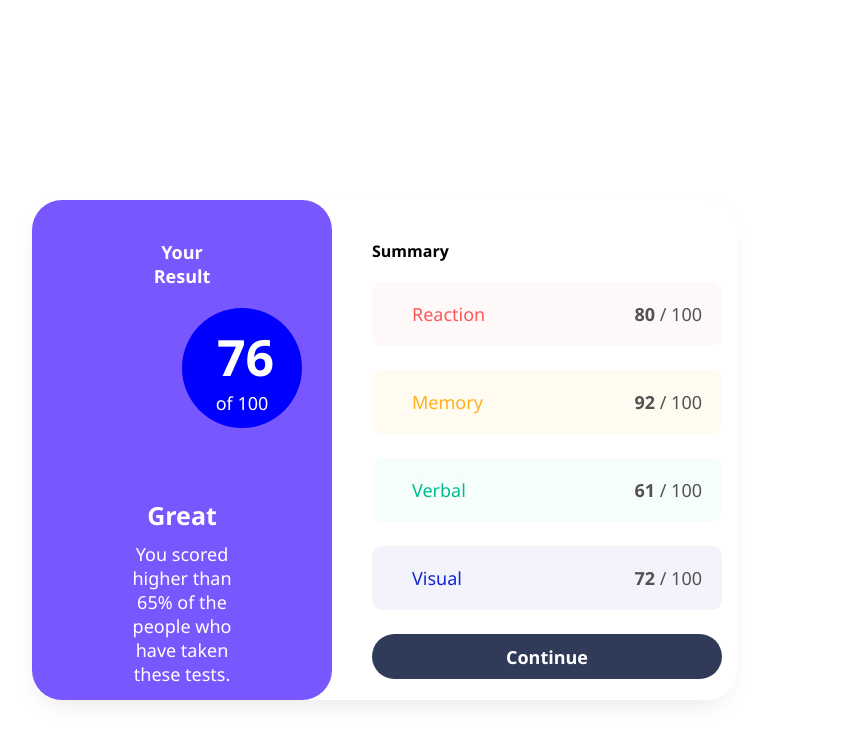
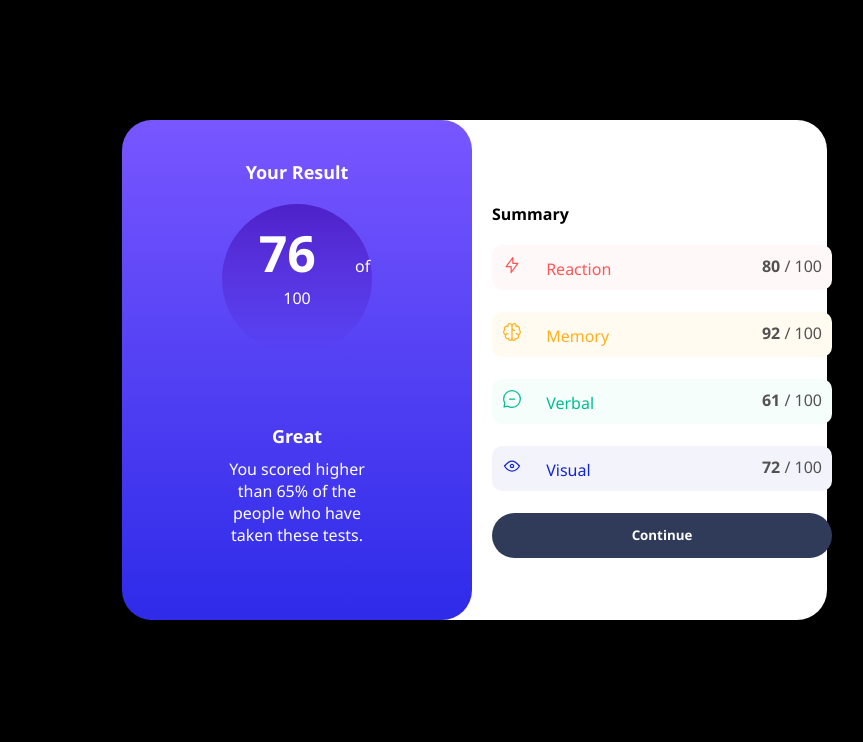
Before and after one commit to kaigwa/Results-Summary-Component-Solution, a plain HTML site: page index.html in a window 1280 px wide. Shown: the whole page, without its empty margins (163-1026 px from the left). Drawn offline with Linux system fonts and the light colour scheme.

Commit message:
new features

```diff
--- a/index.css
+++ b/index.css
@@ -2,18 +2,31 @@
   box-sizing: border-box;
   padding: 0;
   margin: 0;
-  font-size: 18px;
+  /* font-size: 18px; */
   font-family: 'Segoe UI', Tahoma, Geneva, Verdana, sans-serif;
 }
+
 body{
+  background-color: black;
+  padding: 20px 0;
+  margin: auto;
+}
+
+.component{
+  margin: auto;
+  width: 375px;
+  height: 700px;
   background-color: hsl(0, 20%, 100%);
 }
 
-
 .violet{
-  background:hsl(252, 100%, 67%);
-  width: 300px;
-  height: 100px;
+  background: linear-gradient(
+    hsl(252, 100%, 67%),
+    hsl(241, 81%, 54%)
+  );
+  width: 375px;
+  height: 300px;
+  margin: auto;
   border-radius: 0 0 30px 30px;
   color: white;
   text-align: center;
@@ -36,15 +49,19 @@ h3, .great{
 }
 
 .score{
+  margin: auto;
   width: 120px;
   height: 120px;
   border-radius: 60px;
-  background-color: blue;
+  background: linear-gradient(
+    hsla(256, 72%, 46%, 1),
+    hsla(241, 72%, 46%, 0)
+  );
   position: relative;
-  left: 50px;
+  /* left: 50px; */
   top: 20px;
+}
 
-}
 .digit{
   font-size: 50px;
   padding: 35px;
@@ -59,31 +76,34 @@ h3, .great{
 
 .white{
   font-weight: bold;
+  /* padding: 20px; */
+  /* font-size: 16px; */
+  margin: auto;
+}
+
+.summary{
   padding: 20px;
-  font-size: 16px;
 }
 
 .list li{
-  padding: 20px;
+  padding: 10px;
   list-style: none;
-
 }
 
 .Reaction{
   color: hsl(0, 100%, 67%);
   background-color: rgb(255, 248, 249);
   border-radius: 10px;
-  width: 350px;
+  width: 340px;
   margin-left: 20px;
   font-weight: 500;
-
 }
 
 .Memory{
   color:hsl(39, 100%, 56%);
   background-color: hsl(43, 100%, 97%);
   border-radius: 10px;
-  width: 350px;
+  width: 340px;
   margin-left: 20px;
   font-weight: 500;
 
@@ -93,7 +113,7 @@ h3, .great{
   color: hsl(166, 100%, 37%);
   background-color: hsl(168, 83%, 98%);
   border-radius: 10px;
-  width: 350px;
+  width: 340px;
   margin-left: 20px;
   font-weight: 500;
 
@@ -103,7 +123,7 @@ h3, .great{
   color: hsl(234, 85%, 45%);
   background-color: hsl(234, 63%, 97%);
   border-radius: 10px;
-  width: 350px;
+  width: 340px;
   margin-left: 20px;
   font-weight: 500;
 }
@@ -120,7 +140,7 @@ button{
   border: none;
   border-radius: 30px;
   height: 45px;
-  width: 350px;
+  width: 340px;
   font-weight: bold;
   margin-left: 20px;
 }
@@ -131,12 +151,18 @@ cursor: pointer;
 }
 
 @media only screen and (min-width: 768px) {
+  body{
+    margin: auto;
+    position: relative;
+    top: 100px;
+  }
+
   .component{
     display: flex;
     flex-direction: row;
     justify-content: center;
     background-color: hsl(0, 0%, 100%);
-    margin: 200px 200px 200px 200px;
+    margin: auto;
     border-radius: 30px;
     height: 500px;
     width: 700px;
@@ -156,16 +182,21 @@ cursor: pointer;
   }
 
   .score{
+    width: 150px;
+    height: 150px;
+    border-radius: 80px;
     position: relative;
     top: -40px;
-    left: 50px;
+    /* left: 50px; */
+    margin: auto;
   }
 
   .great{
     position: relative;
     top: 30px;
-    font-size: 25px;
+    /* font-size: 25px; */
   }
+
   .text{
     padding: 0px;
     position: relative;
--- a/index.html
+++ b/index.html
@@ -21,18 +21,19 @@
 
     <!-- white section -->
     <div class="white">
-    <p class="white">Summary</p>
-    <ul class="list">
-      <li class="Reaction"><span class="Reaction">Reaction</span><span class="number"><strong>80</strong> / 100</span></li><br>
+      <p class="summary">Summary</p>
+      <ul class="list">
+        <li class="Reaction"><img src="icon-reaction.svg" alt=""> <span class="Reaction">Reaction</span><span class="number"><strong>80</strong> / 100</span></li><br>
 
-      <li class="Memory"><span class="Memory">Memory</span><span class="number"><strong>92</strong> / 100</span></li><br>
+        <li class="Memory"><img src="icon-memory.svg" alt=""> <span class="Memory">Memory</span><span class="number"><strong>92</strong> / 100</span></li><br>
 
-      <li class="Verbal"><span class="Verbal">Verbal</span><span class="number"><strong>61</strong> / 100</span></li><br>
+        <li class="Verbal"><img src="icon-verbal.svg" alt=""> <span class="Verbal">Verbal</span><span class="number"><strong>61</strong> / 100</span></li><br>
 
-      <li class="Visual"><span class="Visual">Visual</span><span class="number"><strong>72</strong> / 100</span></li><br>
-    </ul>
-    <button>Continue</button>
+        <li class="Visual"><img src="icon-visual.svg" alt=""> <span class="Visual">Visual</span><span class="number"><strong>72</strong> / 100</span></li><br>
+      </ul>
+      <button>Continue</button>
     </div>
+
   </div>
 
 </body>
```
